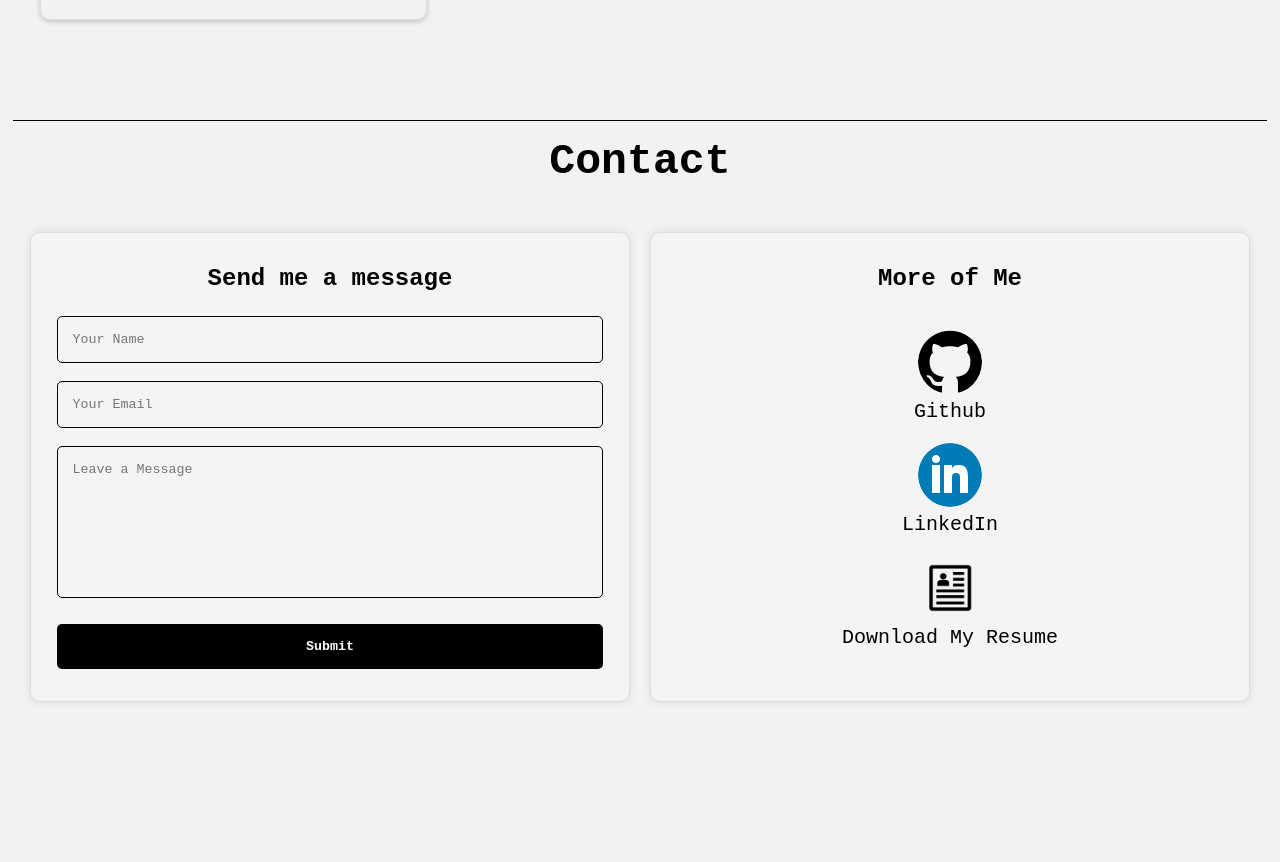
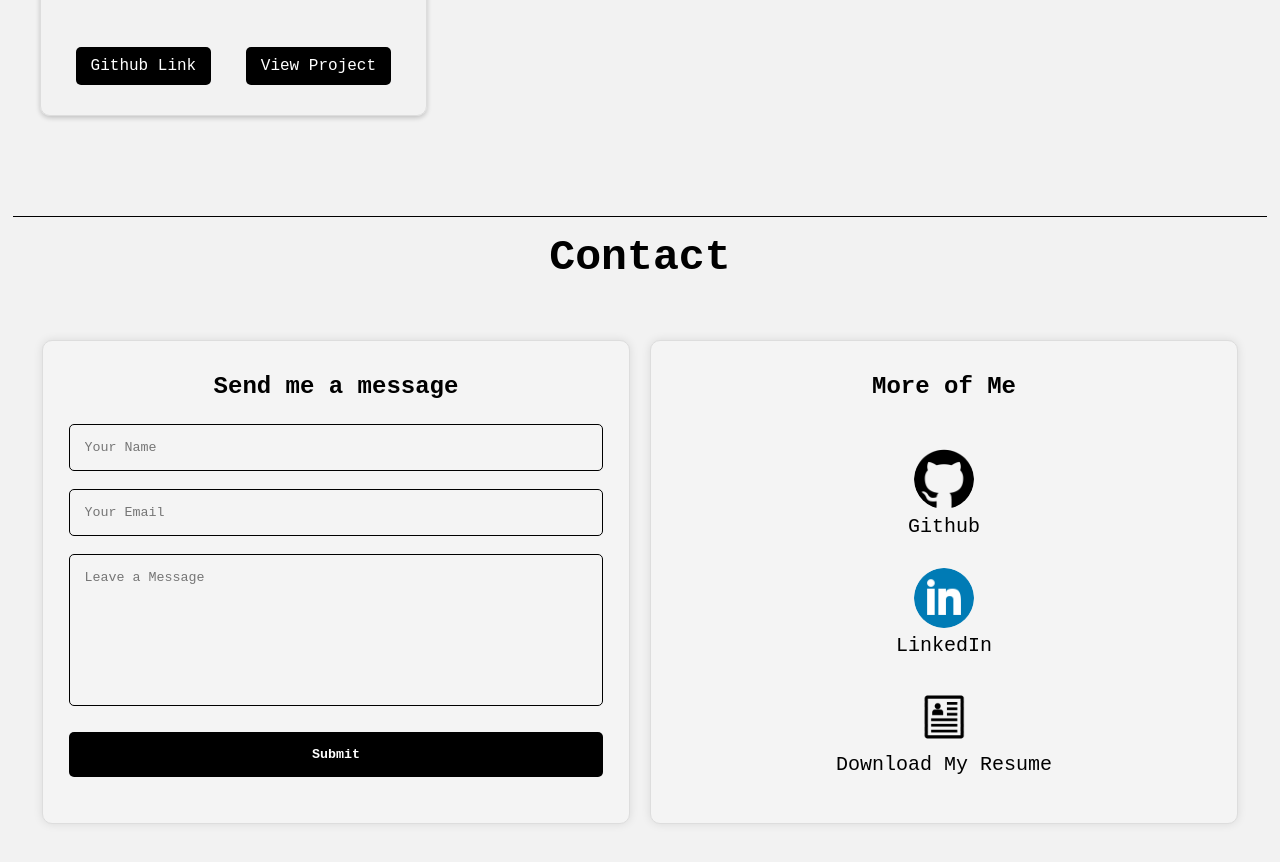
Before and after one commit to Nisal4/Portfolio, a React (Create React App) app: page / in a window 1280 px wide. Shown: the part 2140-3002 px from the top of the page. Before the commit the page ends 2928 px from the top, so only its background shows below. Built offline with nearby package versions, Linux system fonts and the light colour scheme; a web font is replaced by a local one.

Commit message:
Initial commit

```diff
--- a/src/components/Contact/contact.css
+++ b/src/components/Contact/contact.css
@@ -128,7 +128,140 @@ button:hover {
     font-size: 20px;
 }
 
-@media only screen and (min-width: 321px) and (max-width: 480px) {
+@media (min-width: 1025px) {
+    .contact {
+        margin-bottom: 0;
+    }
+
+    .contact-section {
+        display: flex;
+        justify-content: space-between;
+        padding: 4vh;
+
+    }
+
+    .contact-header {
+        font-size: 2.7rem;
+        display: flex;
+        justify-content: center;
+        text-align: center;
+        font-weight: 700;
+        margin: 2vh 0;
+    }
+
+    .contact-form {
+        border: 1px solid #ddd;
+        padding: 4vh 2vw;
+        border-radius: 10px;
+        box-shadow: 0 0 10px rgba(0, 0, 0, 0.1);
+        margin: 10px;
+        background-color: #f4f4f4;
+    }
+
+    .contact-form-header {
+        font-size: 1.5rem;
+        font-weight: 700;
+        display: flex;
+        justify-content: center;
+        margin-bottom: 3vh;
+    }
+
+    .contact-form, .social-links {
+        flex: 1;
+        margin: 10px;
+    }
+
+    .contact-form form {
+        display: flex;
+        flex-direction: column;
+        gap: 10px;
+    }
+
+    input, textarea {
+        margin: 0 0 1vh 0;
+        padding: 15px;
+        border-radius: 5px;
+        border: 1px solid #000000;
+        resize: none;
+        transition: 0.3s ease-in-out;
+    }
+
+    input:hover, textarea:hover {
+        transform: scale(1.03);
+    }
+
+    button {
+        margin: 1vh 0 0 0;
+        padding: 15px 20px;
+        border-radius: 5px;
+        background-color: #000000;
+        color: white;
+        border: none;
+        cursor: pointer;
+        font-weight: 700;
+        transition: 0.3s ease-in-out;
+    }
+
+    button:hover {
+        background-color: crimson;
+        transform: scale(1.03);
+    }
+
+    .social-links {
+        display: flex;
+        flex-direction: column;
+        align-items: center;
+        border: 1px solid #ddd;
+        padding: 4vh 2vw;
+        border-radius: 10px;
+        box-shadow: 0 0 10px rgba(0, 0, 0, 0.1);
+        margin: 10px;
+        background-color: #f4f4f4;
+        text-align: center;
+    }
+
+    .social-links-container {
+        display: flex;
+        flex-direction: column;
+        justify-content: space-evenly;
+        margin-top: 10px;
+    }
+
+    .link-pic {
+        height: 60px;
+        width: auto;
+        border-radius: 50%;
+    }
+
+    .social-header {
+        font-size: 1.5rem;
+        font-weight: 700;
+        margin-bottom: 3vh;
+    }
+
+    .social-links a {
+        display: inline-block;
+        margin: 15px 0 15px 0;
+        color: #000000;
+        text-decoration: none;
+    }
+
+    .social-links a:hover {
+        text-decoration: none;
+        color: crimson;
+        border-bottom: 3px solid crimson
+    }
+
+    .socials {
+        display: flex;
+        justify-content: center;
+        align-items: center;
+        margin: .5vh 0;
+        font-size: 20px;
+    }
+}
+
+/* @media only screen and (min-width: 321px) and (max-width: 480px) {
     .contact {
         margin-bottom: 0;
     }
@@ -391,4 +524,4 @@ button:hover {
         margin: .5vh 0;
         font-size: 20px;
     }
-}
+} */
--- a/src/components/Home/home.css
+++ b/src/components/Home/home.css
@@ -51,7 +51,7 @@
 
 .skillImg {
     width: auto;
-    height: 100%;
+    height: 95%;
     background-size: cover;
     background-position: center;
 }
--- a/src/components/NavBar/navbar.css
+++ b/src/components/NavBar/navbar.css
@@ -137,7 +137,7 @@
 }
 
 @media only screen and (min-width: 1200px) and (max-width: 1600px) {
-     .navbar {
+    .navbar {
         width: 100%;
         height: 120px;
         border: 1px solid black;
--- a/src/components/Projects/projects.css
+++ b/src/components/Projects/projects.css
@@ -65,6 +65,7 @@
     padding: 10px;
     text-align: start;
     height: 24vh;
+    margin-bottom: 1vh;
 }
 
 .link-container {
@@ -72,6 +73,12 @@
     justify-content: space-evenly;
     margin: 2vh 0 4vh 0;
 }
+
+.description-container {
+    display: flex;
+    margin-bottom: 10vh;
+}
+
 .github-link, .project-link {
     display: inline-block;
     padding: 10px 15px;
--- a/src/components/Projects/projects.js
+++ b/src/components/Projects/projects.js
@@ -53,8 +53,9 @@ const Projects = () => {
                                 <div className='img-container'>
                                     <img src={project.image} className='project-img' alt='project-img' />
                                 </div>
-                                <div className='descrip-link'>
+                                <div className='description-container'>
                                     <div className='project-description'>{project.description}</div>
+                                </div>
                                 <div className='link-container'>
                                     {project.githubLink && (
                                         <a className='github-link' href={project.githubLink} target="_blank" rel="noopener noreferrer">Github Link</a>
@@ -62,8 +63,6 @@ const Projects = () => {
                                     {project.link && (
                                         <a className='project-link' href={project.link} target="_blank" rel="noopener noreferrer">View Project</a>
                                     )}
-
-                                    </div>
                                 </div>
                             </div>
                         </div>
```
Lines whose indentation alone changed are shown as unchanged.
